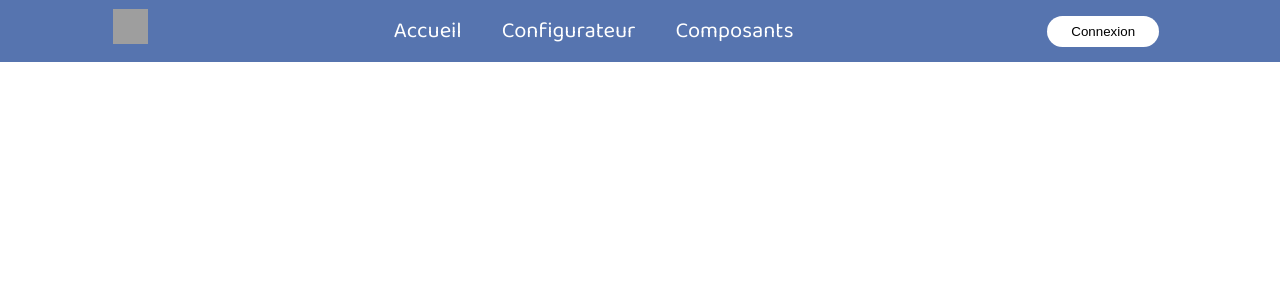
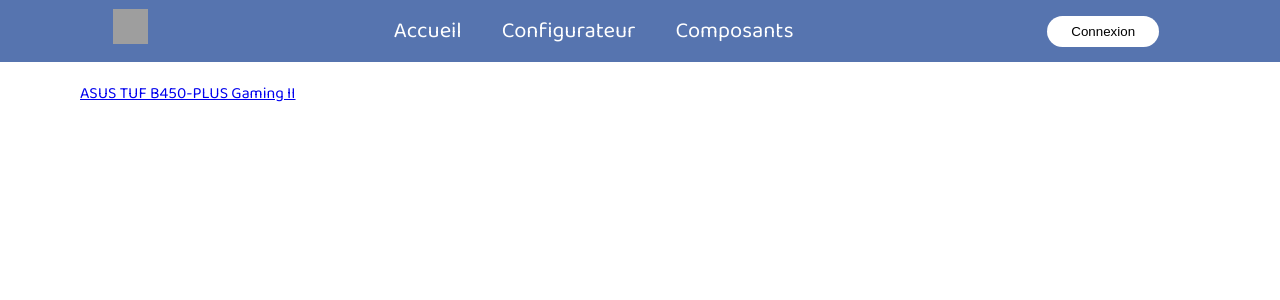
Before and after one commit to FrekiManagarm/front_Hard-a-ware, a Next.js app: page / in a window 1280 px wide. Shown: the top 300 px of the page. Built offline with nearby package versions, Linux system fonts and the light colour scheme; grey boxes are pictures that could not be loaded.

Commit message:
testing links to amazon for products

```diff
--- a/pages/index.js
+++ b/pages/index.js
@@ -1,11 +1,13 @@
 import Image from "next/image"
-import { Parallax, ParallaxLayer } from '@react-spring/parallax'
 import { MAIN_COLOR } from "../settings/constants"
 
 export default function Home() {
   return (
-    <>
-
-    </>
+    <div style={{
+      alignItems: 'center',
+      padding: "5rem"
+    }}>
+        <a target="_blank" href="https://www.amazon.fr/ASUS-TUF-B450-PLUS-Gaming-II/dp/B08K93G7Q9?ref_=Oct_d_obs_d_430341031&amp;pd_rd_w=cjScV&amp;content-id=amzn1.sym.841e11e3-55d4-4422-a11a-1f6d3371ceeb&amp;pf_rd_p=841e11e3-55d4-4422-a11a-1f6d3371ceeb&amp;pf_rd_r=MR7F1NFGWGEH8VJJ3Q13&amp;pd_rd_wg=gW1iY&amp;pd_rd_r=c81fc516-2ddb-4bf0-9a64-1b6bafa63b7c&amp;pd_rd_i=B08K93G7Q9&_encoding=UTF8&tag=frekimanagarm-21&linkCode=ur2&linkId=b0e96329fd12cf4b9af8517f0e9e517e&camp=1642&creative=6746">ASUS TUF B450-PLUS Gaming II</a>
+    </div>
   )
 }
```
Also changed, not shown: package.json (+5 -5 lines), 1 other file (tests, documents, lock files or other folders).
